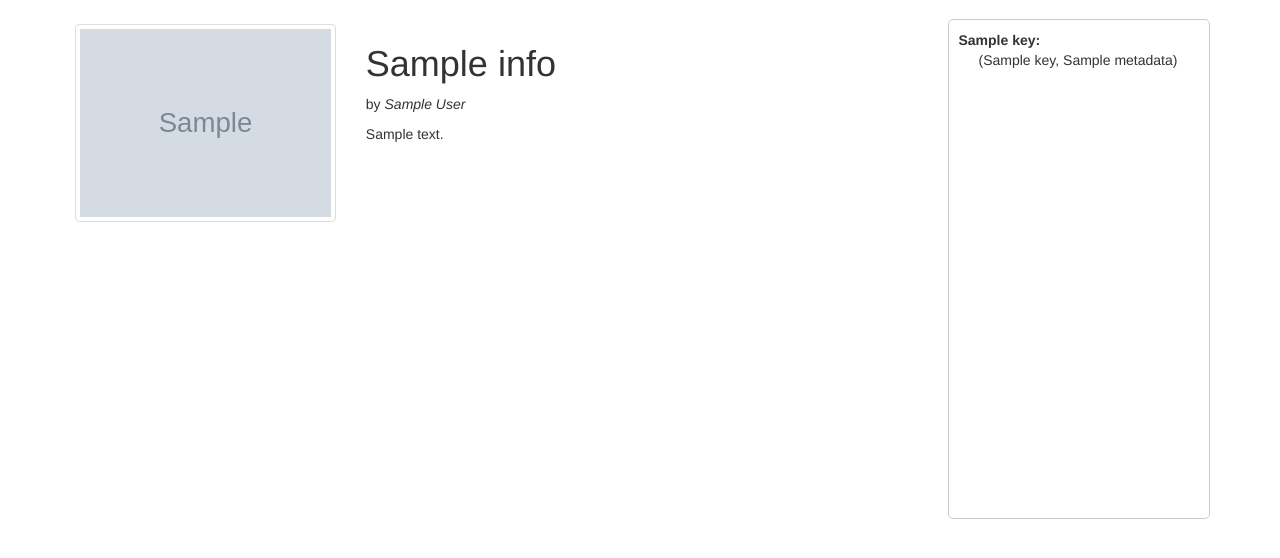
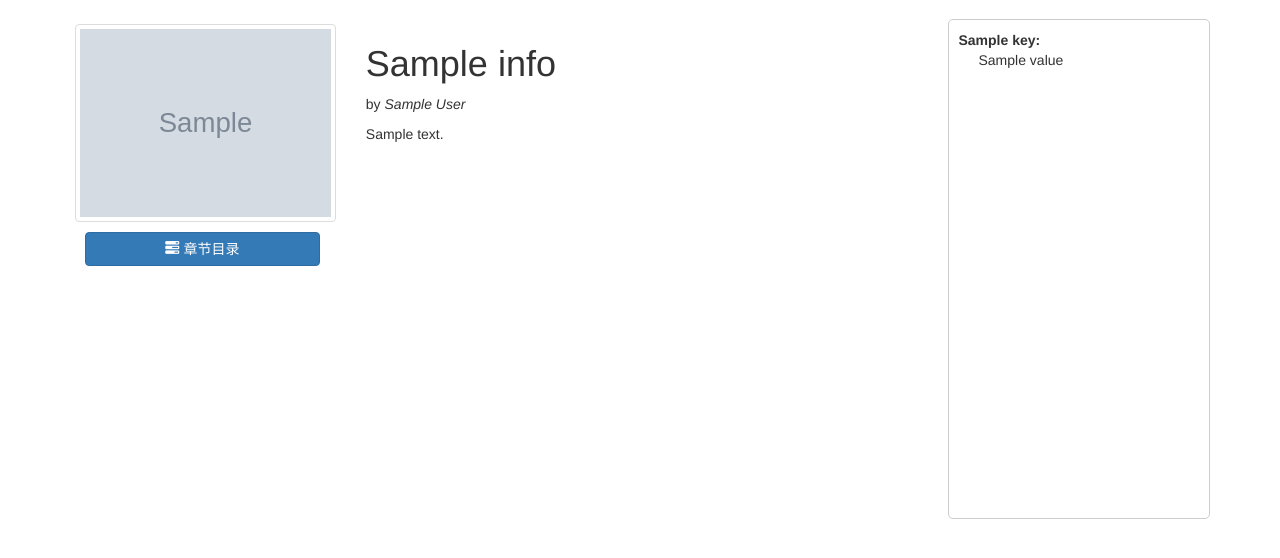
Before and after one commit to z502185331/Wonderland, a Django app: template novelCrawl/templates/page/bookdetails.html in a window 1280 px wide. Shown: the part 51-609 px from the top of the page. Run offline with Django 3.2, Linux system fonts and the light colour scheme; the template is opened without the code that fills it: most values are stand-ins (such as "Sample title", 1, 10 or a date in 2020); grey boxes marked "Sample" are stand-in pictures; some libraries are stand-ins or nearby versions.

Commit message:
add more basic info

```diff
--- a/novelCrawl/static/css/book-details.css
+++ b/novelCrawl/static/css/book-details.css
@@ -9,6 +9,11 @@
 
 .book-info-panel .description {
 	margin-top : 10px;
+}
+
+.book-info-panel .chapter-btn {
+	width: 90%;
+	margin: 10px 0 0 10px;
 }
 
 .addi-info-panel {
--- a/novelCrawl/templates/page/bookdetails.html
+++ b/novelCrawl/templates/page/bookdetails.html
@@ -14,6 +14,7 @@
 			<div class="row">
 				<div class="col-md-4">
 					<img src="{{info.cover}}" class="img-thumbnail">
+					<a href="#" class="btn btn-primary btn-default chapter-btn"><span class="glyphicon glyphicon-tasks"></span> 章节目录</a>
 				</div>
 				<div class="col-md-8">
 					<h1>{{info.title}}</h1>
@@ -28,17 +29,16 @@
 	</div>
 	<div class="col-md-3">
 		<div class="addi-info-panel">
-			{% for key,values in info.metadata.items %}
+			{% for key,value in info.metadata.items %}
 				<b>{{key}}:</b>
 				<font class="content">
-					{% for value in values %}
-						{{value}}
-					{% endfor %}
+					{{value}}
 				</font>
 			{% endfor %}
 		</div>
 	</div>
 </div>
+
 {% endblock %}
 
 {% block js %}
```
Also changed, not shown: novelCrawl/crawlers/qidianCrawler.py (+6 -2 lines), 2 other files.
